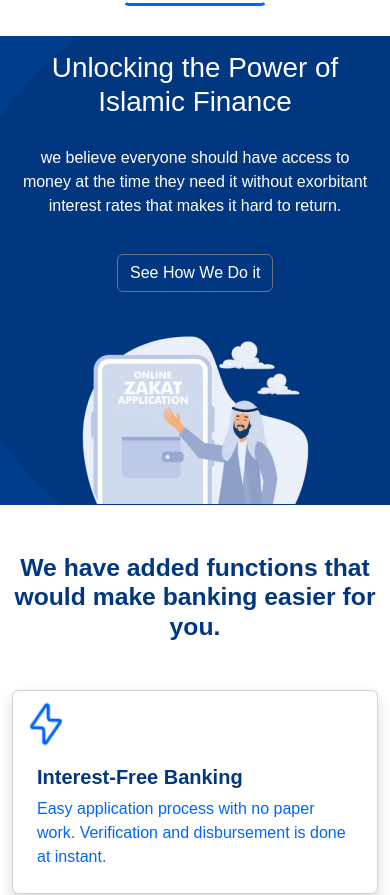
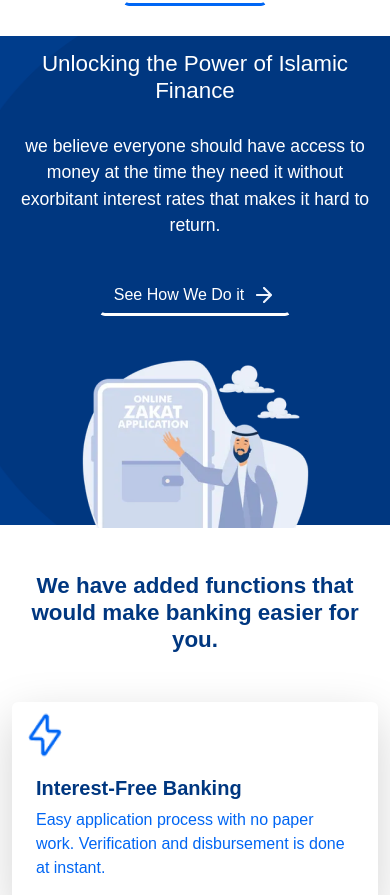
Before and after one commit to kobiowuquadri/Halaal-web, a React (Vite) app: page / in a window 390 px wide. Shown: the part 2037-2932 px from the top of the page. Built offline with nearby package versions, Linux system fonts and the light colour scheme.

Commit message:
adjust features section

```diff
--- a/src/Components/Features/Features.jsx
+++ b/src/Components/Features/Features.jsx
@@ -35,7 +35,7 @@ function Features() {
             <div className="row justify-content-around">
                 {cardData.map((card, index) => (
                     <div key={index} className="col-lg-3 col-md-6 mb-4">
-                        <div className="card h-100 d-flex flex-column justify-content-between p-2 shadow" data-aos="zoom-in">
+                        <div className="card h-100 d-flex flex-column justify-content-between p-2 shadow-lg border-0" data-aos="zoom-in">
                             <img src={card.image} alt={card.title} width={'50px'} />
                             <div className="card-body">
                                 <h5 className="card-title">{card.title}</h5>
--- a/src/Components/Features/features.scss
+++ b/src/Components/Features/features.scss
@@ -12,3 +12,12 @@
 
 
 }
+
+@media (max-width: 768px) {
+    .features_sec {
+
+        h2{
+            font-size: 1.4rem;
+        }
+    }
+}
--- a/src/Components/IslamicFinance/IslamicFinance.jsx
+++ b/src/Components/IslamicFinance/IslamicFinance.jsx
@@ -1,5 +1,6 @@
 import React from 'react'
 import zakatImg from '../../assets/finance.png'
+import arrowRight from '../../assets/arrow-right-w.png'
 import './islamicfinance.scss'
 
 function IslamicFinance() {
@@ -7,7 +8,10 @@ function IslamicFinance() {
     <div className='finance_section'>
         <h1>Unlocking the Power of Islamic Finance</h1>
         <p>we believe everyone should have access to money at the time they need it without exorbitant interest rates that makes it hard to return.</p>
-        <button className='btn btn-outline-secondary text-white' data-aos="flip-up">See How We Do it</button>
+        <button className='d-flex gap-2 align-items-center btn border-3 text-white' style={{ borderBottom: '3px solid white' }}>
+        See How We Do it
+            <img src={arrowRight} alt='' />
+          </button>
         <p id='p_img'>
             <img src={zakatImg} alt="" />
         </p>
--- a/src/Components/IslamicFinance/islamicfinance.scss
+++ b/src/Components/IslamicFinance/islamicfinance.scss
@@ -1,8 +1,10 @@
 @import '../../_variables';
 
 .finance_section {
+  position: relative;
   display: flex;
   flex-direction: column;
+  height: 100%;
   padding: 50px 50px 50px 50px;
   gap: 20px;
   align-items: center;
@@ -11,26 +13,31 @@
   background: url('../../assets/upper_shape.png') center no-repeat $deepblue;
   background-size: cover;
 
-    :nth-child(2){
+  :nth-child(2) {
     width: 50%;
     text-align: center;
   }
 
   #p_img {
-        margin-bottom: -4%;
+     margin-bottom: -5%;
   }
 }
 
-
 @media (max-width: 768px) {
-    .finance_section{
+  .finance_section {
     padding: 15px;
     text-align: center;
+
+    h1 {
+        font-size: 1.4rem;
+    }
+
+    p {
+        font-size: 1.1rem;
+    }
 
     :nth-child(2) {
       width: 100%;
     }
   }
-
-
 }
```
Also changed, not shown: src/assets/arrow-right-w.png (added). Lines whose indentation alone changed are shown as unchanged.
